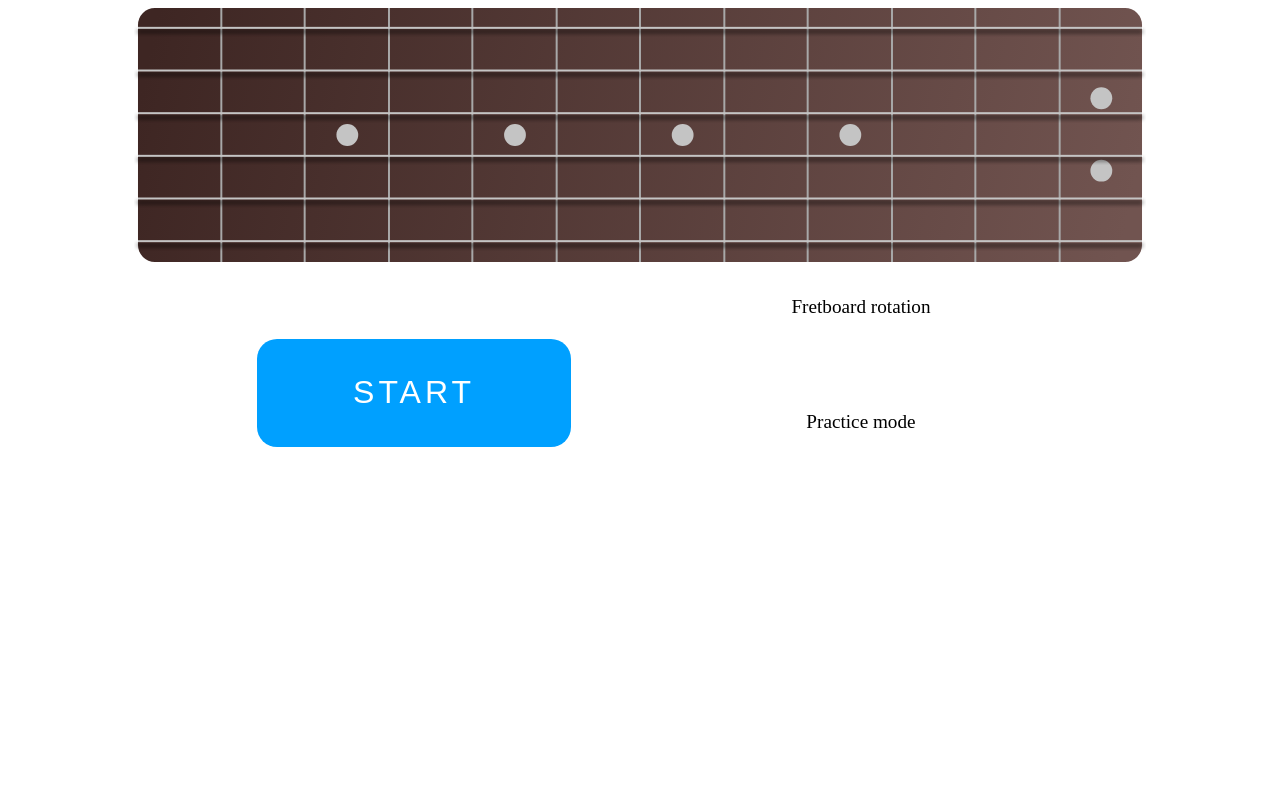
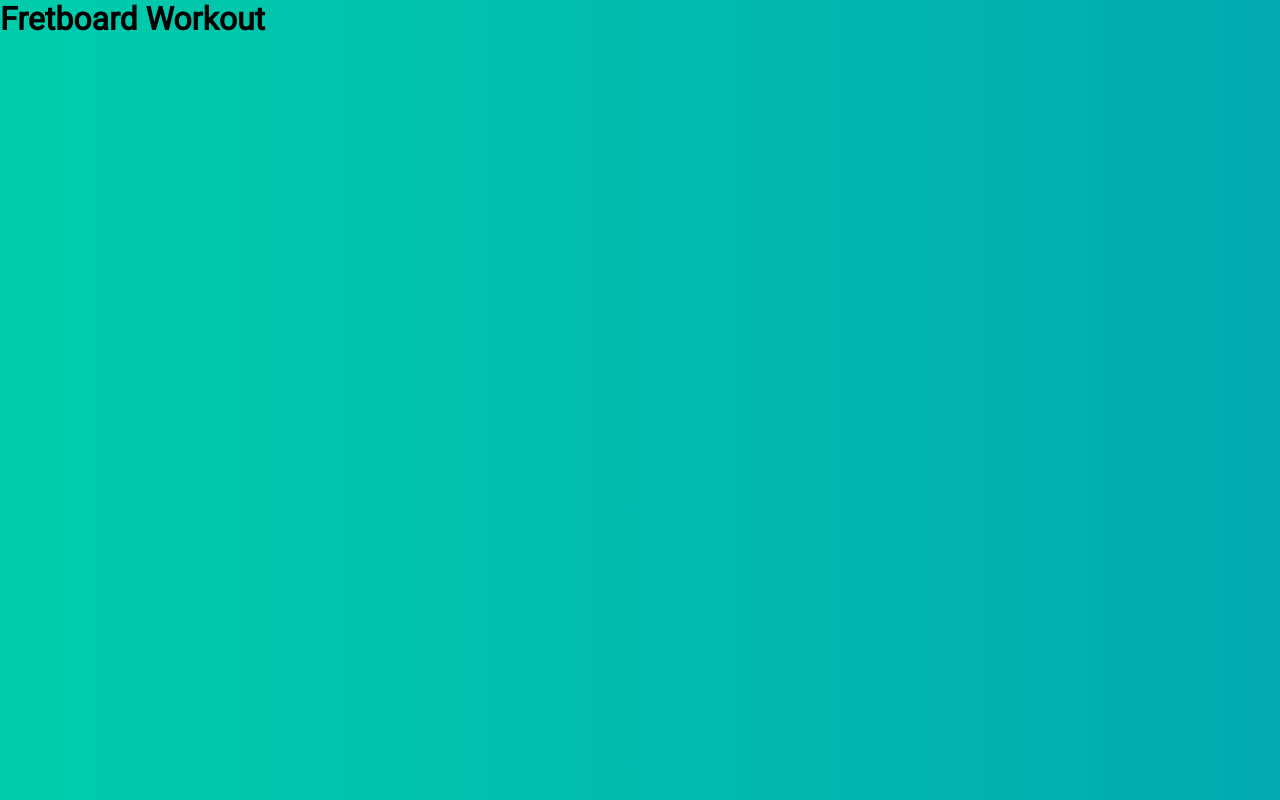
Before and after one commit to jikol1906/fretboard-learner, a React (Create React App) app: page / in a window 1280 px wide. Built offline with nearby package versions, Linux system fonts and the light colour scheme.

Commit message:
Created app component

```diff
--- /dev/null
+++ b/src/App.tsx
@@ -0,0 +1,17 @@
+import * as React from "react";
+import { GlobalStyle } from "./Styles/GlobalStyle";
+
+
+
+
+const App: React.FunctionComponent = (props) => {
+
+  return (
+    <>
+      <GlobalStyle />
+      <h1>Fretboard Workout</h1>
+    </>
+  );
+};
+
+export default App;
--- a/src/index.tsx
+++ b/src/index.tsx
@@ -1,18 +1,18 @@
 import React from 'react';
 import ReactDOM from 'react-dom';
 import './index.css';
-import GuessNote from './containers/GuessNote';
 import { store } from './app/store';
 import { Provider } from 'react-redux';
 import * as serviceWorker from './serviceWorker';
 import { ThemeProvider } from 'styled-components';
 import Theme from './Styles/Theme';
+import App from './App';
 
 ReactDOM.render(
   <React.StrictMode>
     <ThemeProvider theme={Theme}>
       <Provider store={store}>
-        <GuessNote />
+        <App />
       </Provider>
     </ThemeProvider>
   </React.StrictMode>,
```
